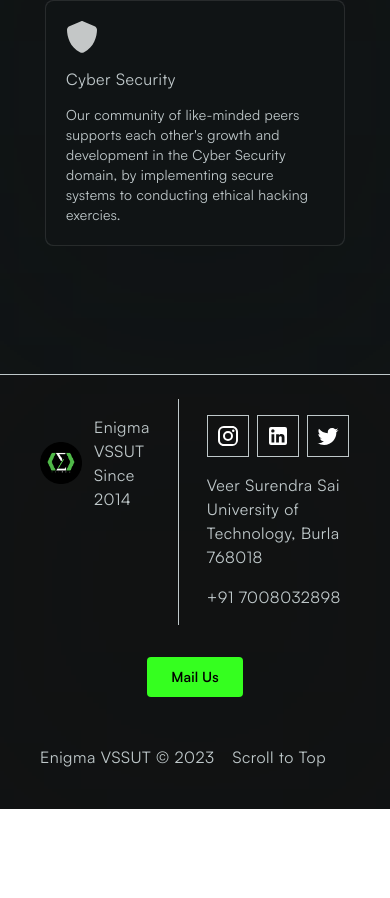
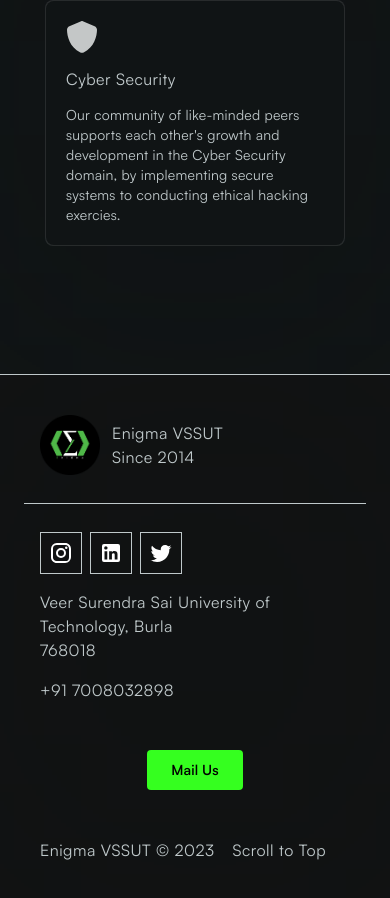
Before and after one commit to EnigmaVSSUT/EnigmaCMS-FrontEnd, a React (Vite) app: page / in a window 390 px wide. Shown: the part 2481-3379 px from the top of the page. Before the commit the page ends 3290 px from the top, so only its background shows below. Built offline with nearby package versions, Linux system fonts and the light colour scheme; no server answers.

Commit message:
changes done for small screen in footer.jsx ab

```diff
--- a/src/app/team/Team.jsx
+++ b/src/app/team/Team.jsx
@@ -655,6 +655,13 @@
 	avatar:
 		"",
 },
+
+{
+	name: "ASHISH KUMAR MOHAPATRA",
+	domain: "Web Dev | Game Dev",
+	avatar:
+		"",
+},
 {
 	name: "AUMSHUMAN MOHAPATRA",
 	domain: "Web Dev | CW",
--- a/src/ui/Footer.jsx
+++ b/src/ui/Footer.jsx
@@ -1,137 +1,101 @@
-import { Instagram, LinkedIn, Twitter } from "@mui/icons-material"
-import { Button, Divider, IconButton, Stack, Typography } from "@mui/material"
-import ScrollToTopButton from "./BackToTopButton"
+import { Instagram, LinkedIn, Twitter } from "@mui/icons-material";
+import {
+	Button,
+	Divider,
+	IconButton,
+	Stack,
+	Typography,
+	useMediaQuery,
+} from "@mui/material";
+import ScrollToTopButton from "./BackToTopButton";
 
 const socialLinks = [
 	{
 		icon: <Instagram />,
-		href: 'https://www.instagram.com/enigma_vssut'
+		href: "https://www.instagram.com/enigma_vssut",
 	},
 	{
 		icon: <LinkedIn />,
-		href: 'https://www.linkedin.com/company/enigma-vssut/'
+		href: "https://www.linkedin.com/company/enigma-vssut/",
 	},
 	{
 		icon: <Twitter />,
-		href: 'https://twitter.com'
+		href: "https://twitter.com",
 	},
-]
+];
 
 const Footer = () => {
+	const isSmallScreen = useMediaQuery("(max-width:600px)");
 	const openGmail = () => {
-		window.open('mailto:enigma.vssut@gmail.com', '_blank')
-	}
+		window.open("mailto:enigma.vssut@gmail.com", "_blank");
+	};
 
 	return (
 		<Stack
-			padding='24px'
-			borderTop='1px solid'
-			borderColor='divider'
-			// bgcolor='background.default'
+			padding="24px"
+			borderTop="1px solid"
+			borderColor="divider"
 			sx={{
-				background: '#12121290',
-				backdropFilter: 'blur(200px)'
+				background: "#12121290",
+				backdropFilter: "blur(200px)",
 			}}
-			gap='32px'
+			gap="32px"
 		>
-			<Stack
-				direction='row'
-				gap='12px'
-			>
-				<Stack
-					padding='16px'
-					flexGrow={1}
-				>
-					<Stack
-						direction='row'
-						gap='12px'
-						alignItems='center'
-					>
+			<Stack direction={isSmallScreen ? "column" : "row"} gap="12px">
+				<Stack padding="16px" flexGrow={1}>
+					<Stack direction="row" gap="12px" alignItems="center">
 						<img
-							src='/logo/enigma_contained.png'
+							src="/logo/enigma_contained.png"
 							alt="Enigma VSSUT logo"
-							width={42}
-							height={42}
+							width={60}
+							height={60}
 						/>
-						<Typography
-							color='text.subtitle'
-						>
-							Enigma VSSUT <br/>Since 2014
+						<Typography color="text.subtitle">
+							Enigma VSSUT <br />
+							Since 2014
 						</Typography>
 					</Stack>
 				</Stack>
-				<Divider
-					orientation='vertical'
-					flexItem
-				/>
-				<Stack
-					flexGrow={1}
-					gap='16px'
-					padding='16px'
-				>
-					<Stack
-						direction='row'
-						gap='8px'
-					>
-						{ socialLinks.map(s => (
-
-								<a href={s.href}
-								target='_blank'
-								key={s.href} rel="noreferrer">
-
+				<Divider  orientation={isSmallScreen ? 'horizontal' : 'vertical'} flexItem />
+				<Stack flexGrow={1} gap="16px" padding="16px">
+					<Stack direction="row" gap="8px">
+						{socialLinks.map((s) => (
+							<a href={s.href} target="_blank" key={s.href} rel="noreferrer">
 								<IconButton
 									sx={{
-										border: '1px solid',
-										borderColor: 'divider'
+										border: "1px solid",
+										borderColor: "divider",
 									}}
-									>
+								>
 									{s.icon}
 								</IconButton>
-									</a>
-						)) }
+							</a>
+						))}
 					</Stack>
 					<Stack>
-						<Typography
-							color='text.body'
-						>
+						<Typography color="text.body">
 							Veer Surendra Sai University of Technology, Burla
 						</Typography>
-						<Typography
-							color='text.body'
-						>
-							768018
-						</Typography>
+						<Typography color="text.body">768018</Typography>
 					</Stack>
-					<Typography
-						color='text.body'
-					>
-						+91 7008032898
-					</Typography>
+					<Typography color="text.body">+91 7008032898</Typography>
 				</Stack>
 			</Stack>
 			<Button
-				variant='contained'
+				variant="contained"
 				sx={{
-					alignSelf: 'center'
+					alignSelf: "center",
 				}}
 				onClick={openGmail}
 			>
 				Mail Us
 			</Button>
-			<Stack
-				padding='16px'
-				direction='row'
-				justifyContent='space-between'
-			>
-				<Typography
-					color='text.body'
-				>
-					Enigma VSSUT &copy; 2023
-				</Typography>
+			<Stack padding="16px" direction="row" justifyContent="space-between">
+				<Typography color="text.body">Enigma VSSUT &copy; 2023</Typography>
 				<ScrollToTopButton />
 			</Stack>
 		</Stack>
-	)
-}
+	);
+};
 
-export default Footer
+export default Footer;
```
